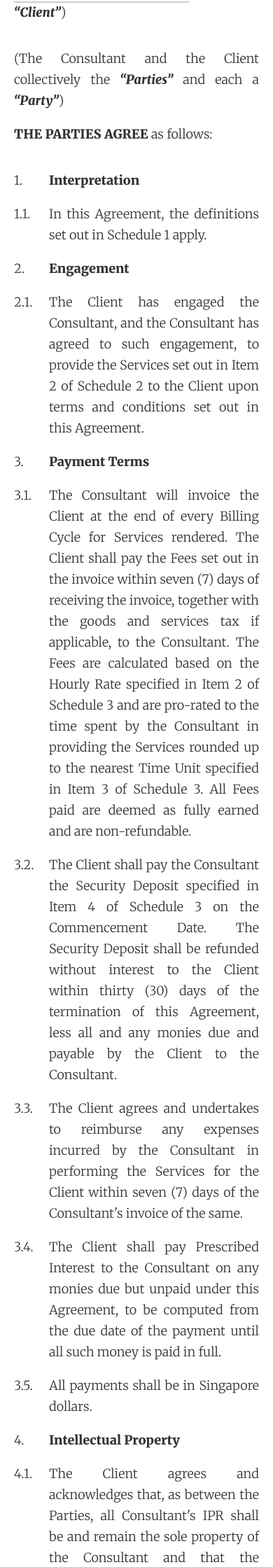
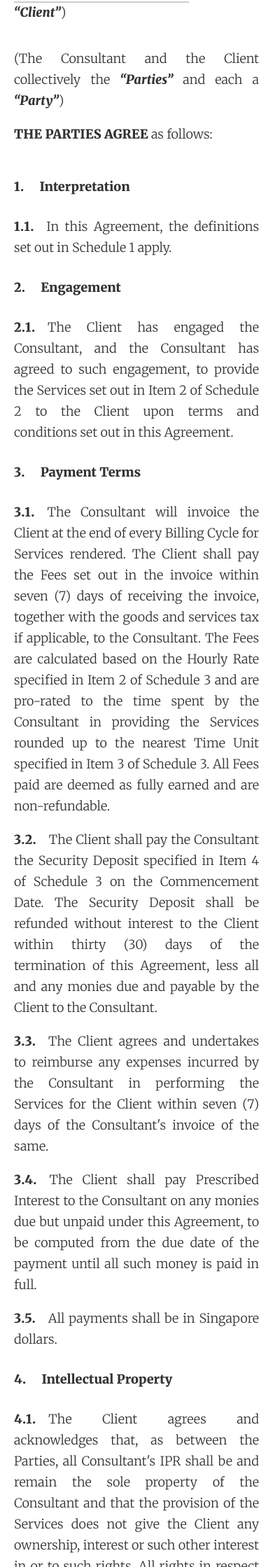
Before and after one commit to cofounders/legal, a Jekyll site: the page built from _posts/2013-11-14-consulting_agreement.html, in a window 390 px wide. Shown: the part 1316-3555 px from the top of the page at 70% size. Built offline with Jekyll 4.4.1, drawn with Linux system fonts in a browser that asks for light colours; some web fonts are replaced.

Commit message:
Fit long text on small screens

```diff
--- a/styles/pages/document.css
+++ b/styles/pages/document.css
@@ -274,6 +274,28 @@
   #document > article {
     padding: 0 20px;
   }
+
+  #document > article ol {
+    padding: 0 0 0 0;
+  }
+  #document > article ol ol ol {
+    padding: 0 0 0 0;
+  }
+  #document > article li {
+    position: relative;
+  }
+  #document > article ol li:before {
+    position: relative;
+    left: auto;
+    font-weight: 900;
+    margin-right: 1em;
+  }
+  #document > article li li ol li:before {
+    left: 0;
+  }
+  #document > article li h4 {
+    display: inline-block;
+  }
 }
 
 @media print {
```
